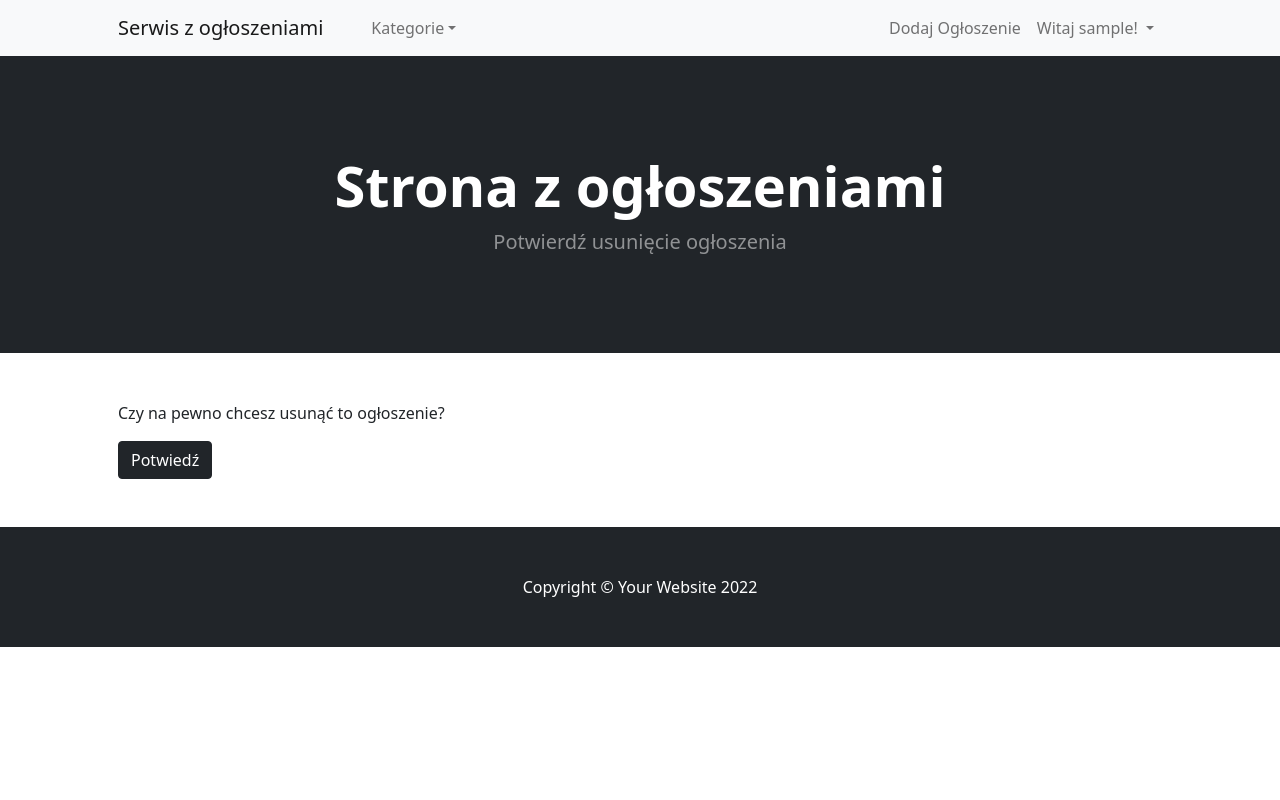
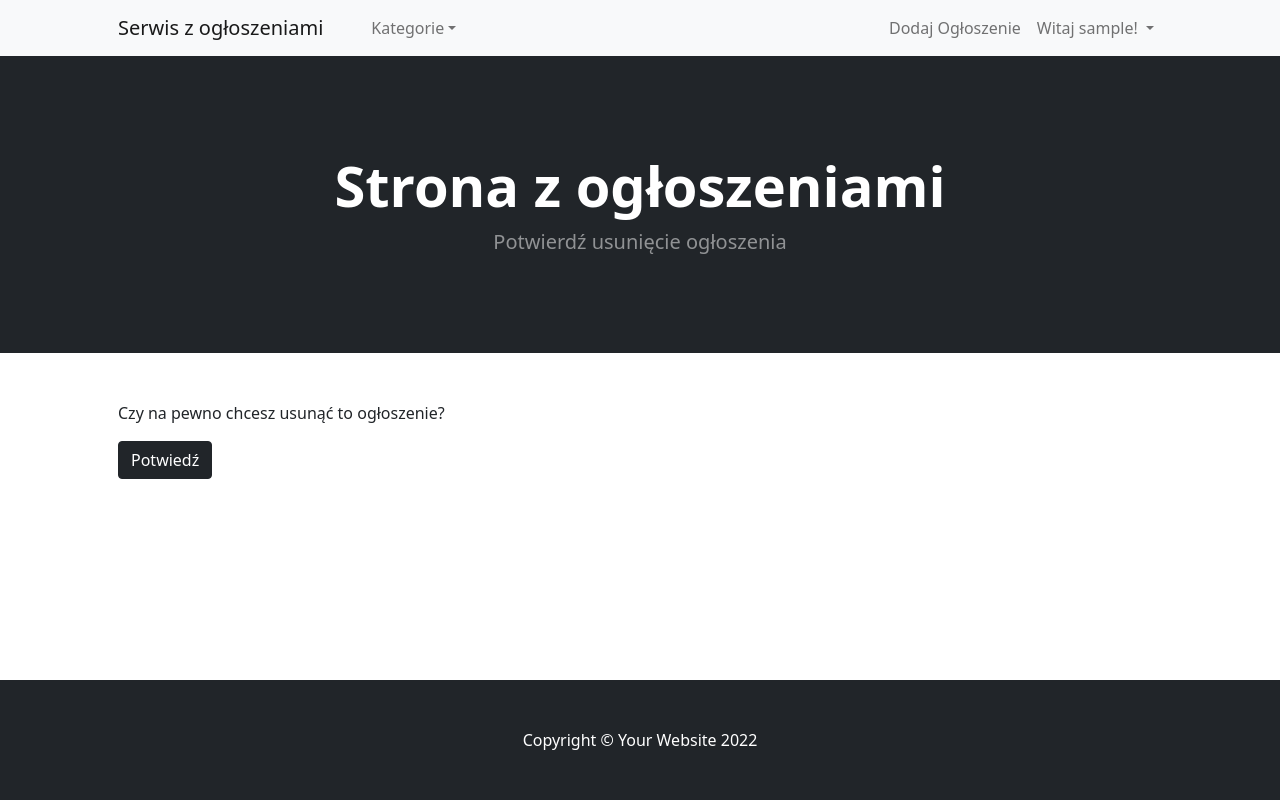
Before and after one commit to tomaszlach92/craigslist_app, a Django app: page /delete-announcement/1 in a window 1280 px wide. Run offline with Django 4.2, Linux system fonts and the light colour scheme; a user stored in the database is signed in; tables that the repository leaves empty hold one stand-in row (values such as "Sample post").

Commit message:
Fix footer style

```diff
--- a/craigslist_app/craigslist/templates/base.html
+++ b/craigslist_app/craigslist/templates/base.html
@@ -8,10 +8,11 @@
         <meta name="author" content="" />
         <title>Serwis z ogłoszeniami strona główna</title>
         <!-- Bootstrap icons-->
+        <link rel="stylesheet" type="text/css" href="{% static 'css/style.css' %}">
         <link href="https://cdn.jsdelivr.net/npm/bootstrap-icons@1.5.0/font/bootstrap-icons.css" rel="stylesheet" />
         <link href="https://cdn.jsdelivr.net/npm/bootstrap@5.0.2/dist/css/bootstrap.min.css" rel="stylesheet" integrity="sha384-EVSTQN3/azprG1Anm3QDgpJLIm9Nao0Yz1ztcQTwFspd3yD65VohhpuuCOmLASjC" crossorigin="anonymous">
     </head>
-    <body>
+    <body class="d-flex flex-column min-vh-100">
         <!-- Navigation-->
         {% block nav %}
         <nav class="navbar navbar-expand-lg navbar-light bg-light">
@@ -93,7 +94,7 @@
             </div>
         </section>
         <!-- Footer-->
-        <footer class="py-5 bg-dark">
+        <footer class="py-5 bg-dark mt-auto">
             <div class="container"><p class="m-0 text-center text-white">Copyright &copy; Your Website 2022</p></div>
         </footer>
         <!-- Bootstrap core JS-->
```
